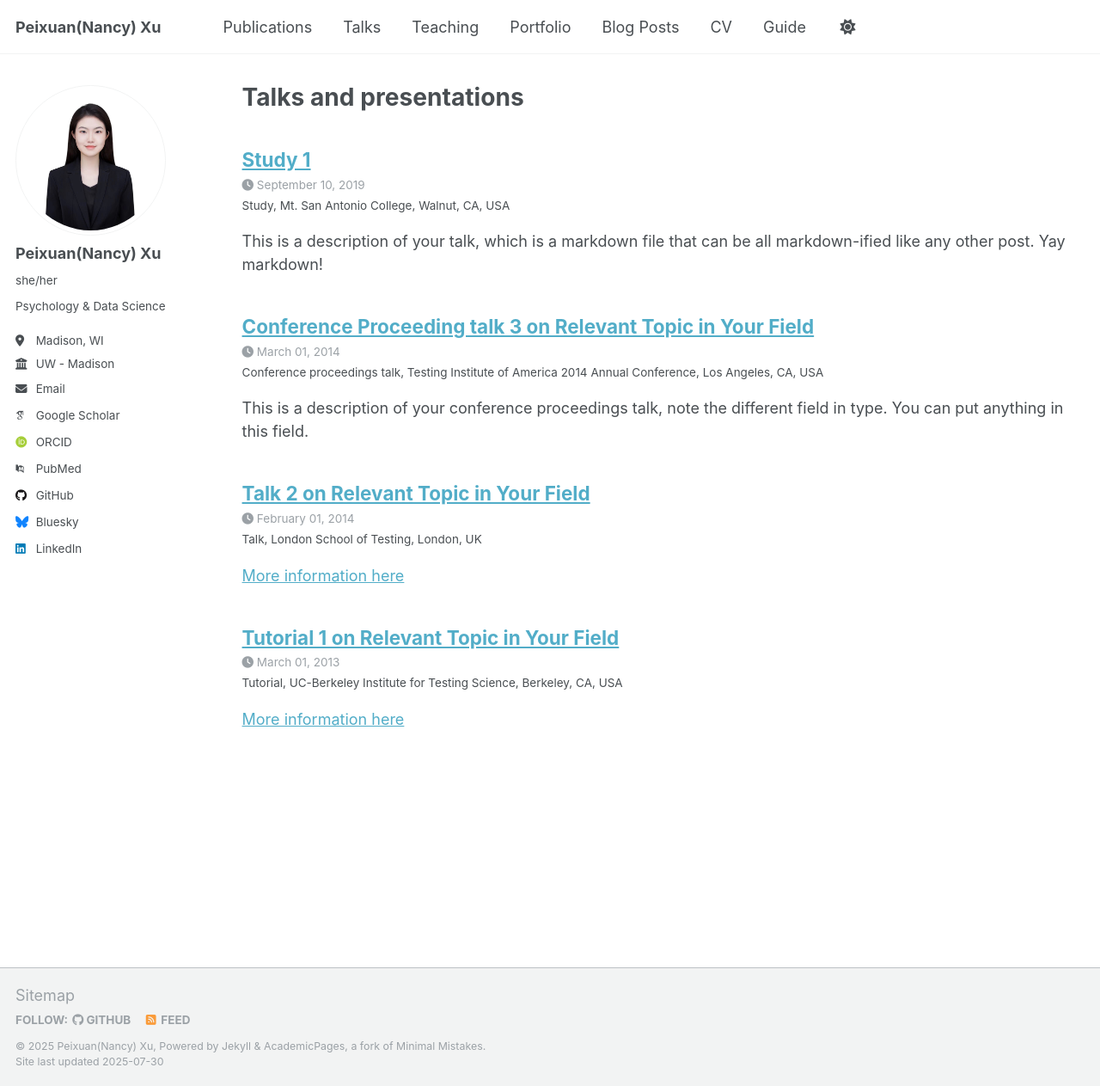
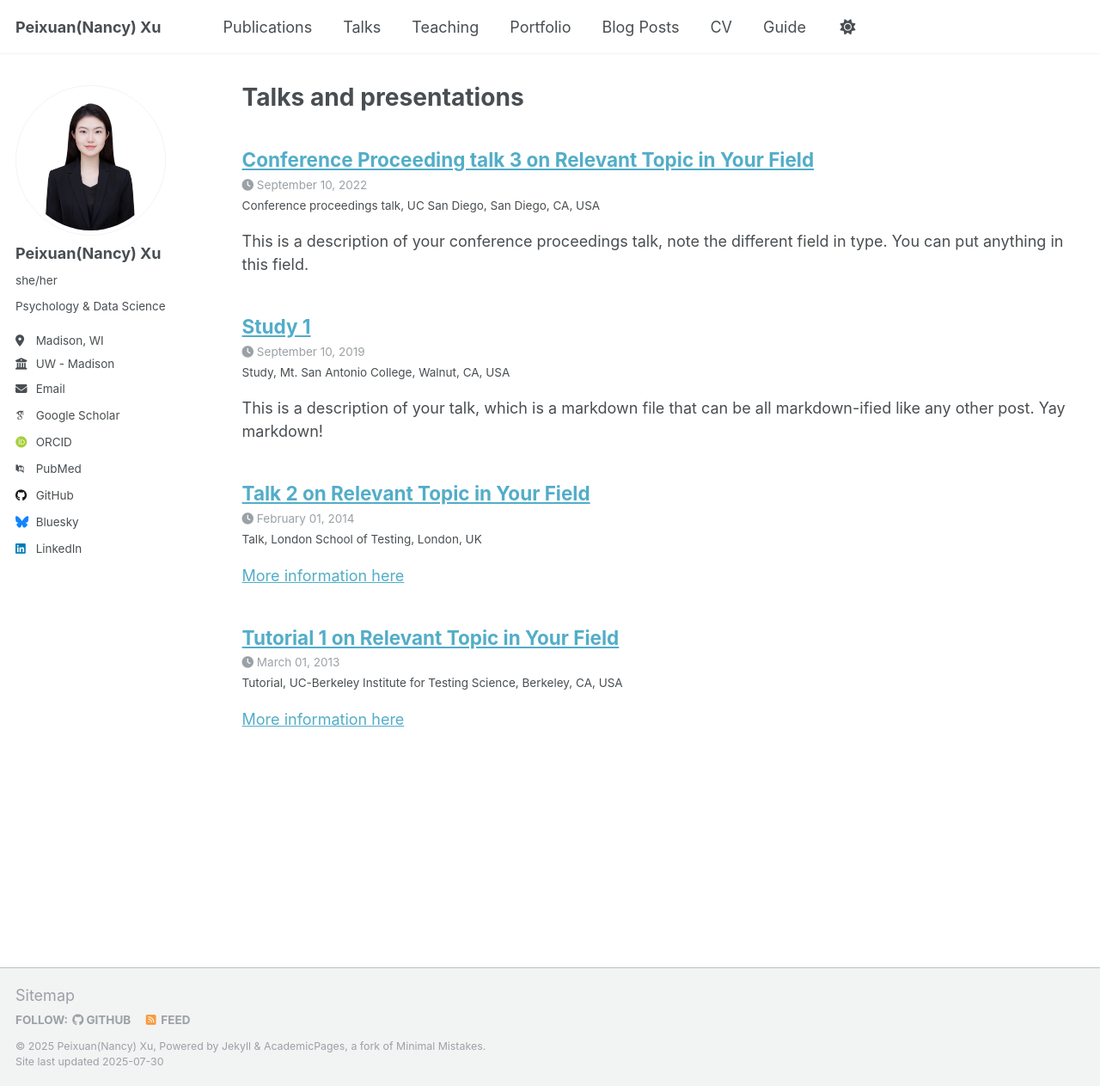
Before and after one commit to pxx88/pxx88.github.io, a Jekyll site: the page built from _pages/talks.html, in a window 1280 px wide and 1263 px high. Shown: the whole window at 86% size. Built offline with Jekyll 4.4.1, drawn with Linux system fonts in a browser that asks for light colours; some web fonts are replaced.

Commit message:
Update and rename 2014-03-01-talk-3.md to 2022-09-10-study.md

```diff
--- a/_talks/2014-03-01-talk-3.md
+++ b/_talks/2022-09-10-study.md
@@ -2,10 +2,10 @@
 title: "Conference Proceeding talk 3 on Relevant Topic in Your Field"
 collection: talks
 type: "Conference proceedings talk"
-permalink: /talks/2014-03-01-talk-3
-venue: "Testing Institute of America 2014 Annual Conference"
-date: 2014-03-01
-location: "Los Angeles, CA, USA"
+permalink: /talks/2022-09-10-study
+venue: "UC San Diego"
+date: 2022-09-10
+location: "San Diego, CA, USA"
 ---
 
 This is a description of your conference proceedings talk, note the different field in type. You can put anything in this field.
```
